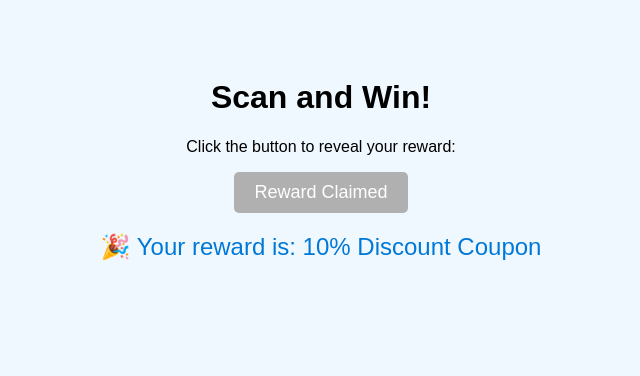
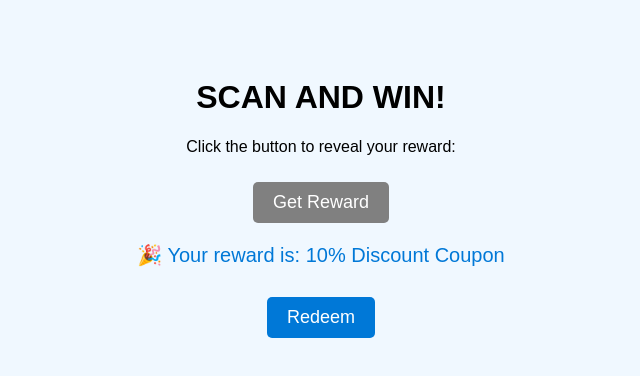
Before and after one commit to JoshithaRani/ECOBOT-JR, a plain HTML site: page index.html in a window 1280 px wide. Both pictures are taken after a click on the button "Get Reward". Shown: the whole page, without its empty margins (319-959 px from the left). Drawn offline with Linux system fonts and the light colour scheme.

Commit message:
index.html

```diff
--- a/index.html
+++ b/index.html
@@ -1,12 +1,9 @@
 <!DOCTYPE html>
 <html lang="en">
 <head>
-    <title>ECOBOT</title>
-    <link rel="icon" type="image/x-icon" href="C:\Users\Harsha Vardhan\Pictures\Screenshots\Screenshot 2025-01-14 204913.png">
-
     <meta charset="UTF-8">
     <meta name="viewport" content="width=device-width, initial-scale=1.0">
-    <title>Random Reward</title>
+    <title>ECOBOT</title>
     <style>
         body {
             font-family: Arial, sans-serif;
@@ -14,8 +11,8 @@
             padding: 50px;
             background-color: #f0f8ff;
         }
-        #reward {
-            font-size: 24px;
+        #reward, #redeem-section {
+            font-size: 20px;
             margin-top: 20px;
             color: #0078d7;
         }
@@ -27,9 +24,10 @@
             border: none;
             border-radius: 5px;
             cursor: pointer;
+            margin-top: 10px;
         }
         button:disabled {
-            background-color: #b0b0b0;
+            background-color: gray;
             cursor: not-allowed;
         }
         button:hover:not(:disabled) {
@@ -38,31 +36,54 @@
     </style>
 </head>
 <body>
-    <h1>Scan and Win!</h1>
+    <h1>SCAN AND WIN!</h1>
     <p>Click the button to reveal your reward:</p>
-    <button id="rewardButton" onclick="showReward()">Get Reward</button>
+
+    <!-- Get Reward Button -->
+    <button id="reward-btn" onclick="showReward()">Get Reward</button>
     <div id="reward"></div>
+
+    <!-- Redeem Section (Initially Hidden) -->
+    <div id="redeem-section" style="display: none;">
+        <button id="redeem-btn" onclick="redeemReward()">Redeem</button>
+        <div id="redeem-info"></div>
+    </div>
 
     <script>
         const rewards = [
-            "10% Discount Coupon",
-            "Free Shipping",
-            "Buy 1 Get 1 Free Offer",
-            "Cashback worth 100Rs",
-            "Rs 2000 worth Gift Card",
-            "Free Product Sample",
-            "Better Luck Next Time"
-
+            { name: "10% Discount Coupon", brand: "A", code: "A10" },
+            { name: "Free Shipping", brand: "B", code: "FREEB" },
+            { name: "Buy 1 Get 1 Free", brand: "C", code: "MCD" },
+            { name: "Exclusive Premium Access", brand: "D", code: "PREMD" },
+            { name: "Rs500 Gift Card", brand: "E", code: "E500" },
+            { name: "Free Product Sample", brand: "F", code: "FREESAMP" },
+            { name: "Rs200 Cashback", brand: "G", code: "G200" }
         ];
 
+        let selectedReward = null; // Store selected reward
+
         function showReward() {
-            const randomReward = rewards[Math.floor(Math.random() * rewards.length)];
-            document.getElementById("reward").textContent = `🎉 Your reward is: ${randomReward}`;
+            // Disable "Get Reward" button after clicking
+            document.getElementById("reward-btn").disabled = true;
 
-            // Disable the button after the first click
-            const button = document.getElementById("rewardButton");
-            button.disabled = true;
-            button.textContent = "Reward Claimed";
+            // Pick a random reward
+            selectedReward = rewards[Math.floor(Math.random() * rewards.length)];
+
+            // Display reward text
+            document.getElementById("reward").textContent = `🎉 Your reward is: ${selectedReward.name}`;
+
+            // Show redeem section
+            document.getElementById("redeem-section").style.display = "block";
+        }
+
+        function redeemReward() {
+            if (selectedReward) {
+                document.getElementById("redeem-info").textContent =
+                    `✅ Brand: ${selectedReward.brand} | Code: ${selectedReward.code}`;
+
+                // Disable redeem button after clicking
+                document.getElementById("redeem-btn").disabled = true;
+            }
         }
     </script>
 </body>
```
